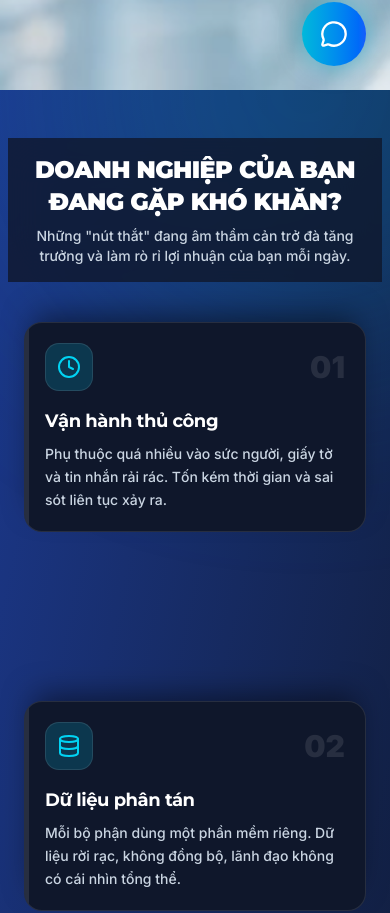
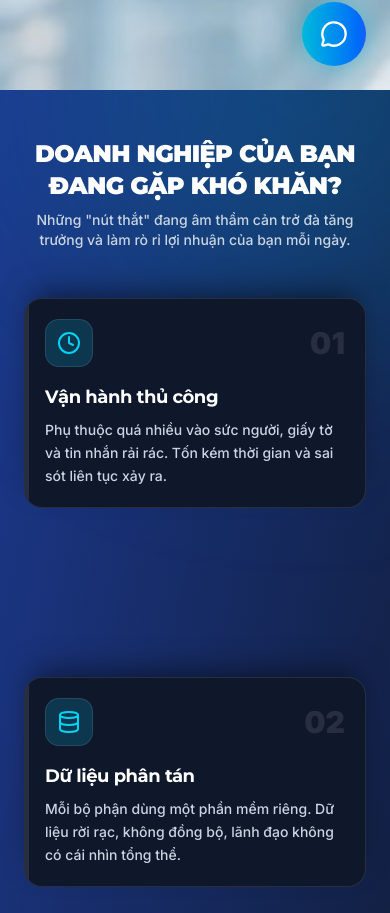
Before and after one commit to Thanh0704/New-Ric, a Next.js app: page / in a window 390 px wide. Shown: the part 754-1667 px from the top of the page. Built offline with nearby package versions, Linux system fonts and the light colour scheme.

Commit message:
Update mới

```diff
--- a/src/components/sections/business-problems.tsx
+++ b/src/components/sections/business-problems.tsx
@@ -40,12 +40,11 @@ export function BusinessProblems() {
 
       <Container className="relative z-10">
         {/* =========================================================
-            ĐÃ SỬA: NEO TIÊU ĐỀ (STICKY HEADER TẠI ĐỈNH) CHỈ CHO MOBILE
-            Thêm kính mờ (backdrop-blur) để chữ không bị đè nhau khi cuộn
+            ĐÃ SỬA: LỘT BỎ HOÀN TOÀN KHỐI NỀN ĐEN.
+            Ghim tiêu đề ở top-[10vh] để nó nằm im ngay dưới thanh Menu
             ========================================================= */}
-        <div className="sticky top-0 z-40 -mx-4 mb-10 bg-slate-900/80 px-4 pt-4 pb-4 backdrop-blur-xl md:relative md:top-auto md:z-auto md:mx-auto md:mb-16 md:max-w-3xl md:bg-transparent md:px-0 md:pt-0 md:pb-0 md:text-center md:backdrop-blur-none">
+        <div className="sticky top-[10vh] z-0 mb-12 md:relative md:top-auto md:z-auto md:mx-auto md:mb-16 md:max-w-3xl md:text-center">
           <AnimateOnScroll>
-            {/* Chỉnh text-center trên mobile để tiêu đề căn giữa */}
             <h2 className="mb-2 text-center text-2xl font-black tracking-tight text-white uppercase sm:text-3xl md:mb-4 lg:text-4xl">
               Doanh nghiệp của bạn đang gặp khó khăn?
             </h2>
@@ -56,15 +55,15 @@ export function BusinessProblems() {
           </AnimateOnScroll>
         </div>
 
-        <div className="flex flex-col gap-[20vh] pb-[10vh] md:grid md:grid-cols-2 md:gap-6 md:pb-0 lg:grid-cols-4">
+        <div className="relative z-10 flex flex-col gap-[20vh] pb-[10vh] md:grid md:grid-cols-2 md:gap-6 md:pb-0 lg:grid-cols-4">
           {problems.map((item, index) => {
             const Icon = item.icon
 
             // =========================================================
-            // ĐÃ SỬA: Đẩy các điểm neo tụt xuống dưới (22vh -> 28vh)
-            // để nhường không gian bên trên cho cái Tiêu đề đứng im
+            // ĐÃ SỬA: Hạ thấp điểm dừng của các thẻ (28vh -> 34vh)
+            // Nhờ vậy các thẻ sẽ trượt lên và xếp chồng ở dưới, không đè mất chữ
             // =========================================================
-            const stickyTopClasses = ['top-[22vh]', 'top-[24vh]', 'top-[26vh]', 'top-[28vh]']
+            const stickyTopClasses = ['top-[28vh]', 'top-[30vh]', 'top-[32vh]', 'top-[34vh]']
 
             return (
               <div
```
